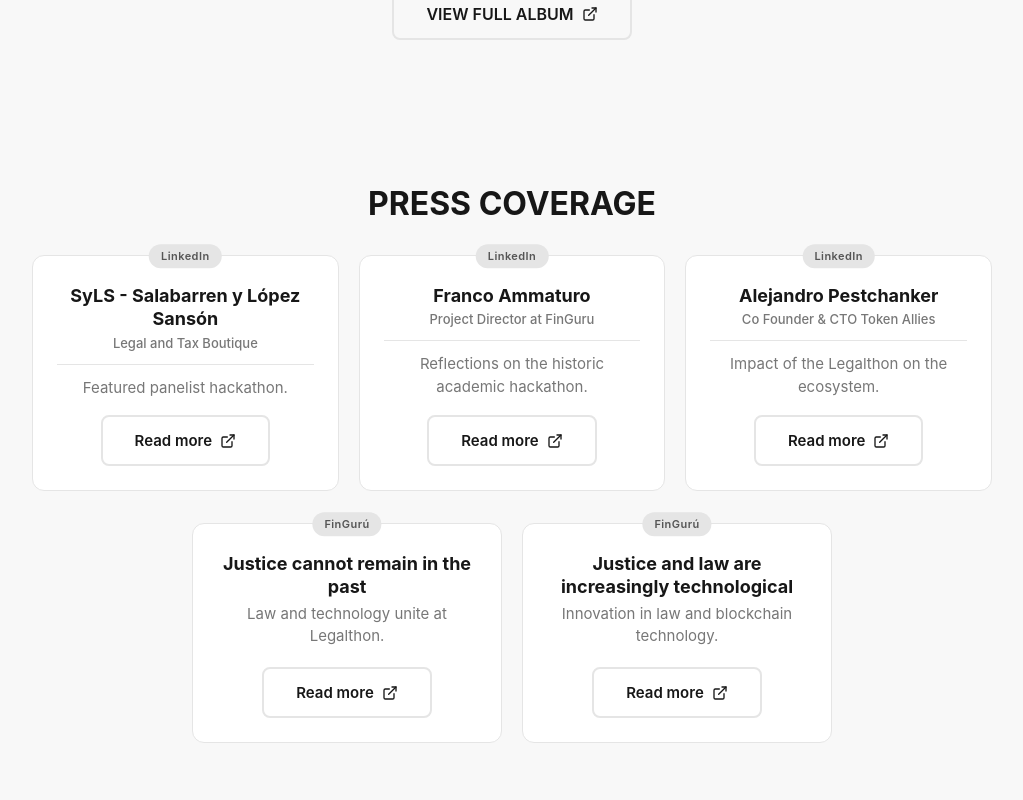
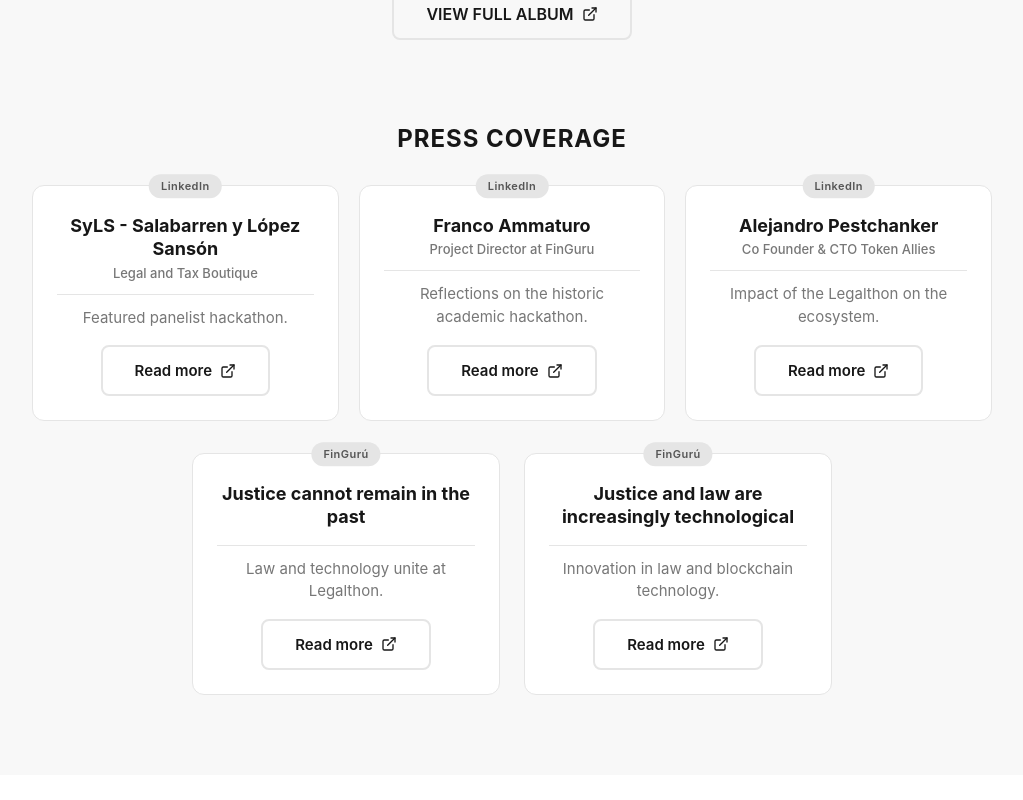
Before and after one commit to IvanSarapura/legalthon-2025, a Next.js app: page /en in a window 1280 px wide. Shown: the part 3240-4040 px from the top of the page, without its empty margins (128-1151 px from the left). Built offline with nearby package versions, Linux system fonts and the light colour scheme.

Commit message:
Design Details Fixed

```diff
--- a/src/components/sections/PressCoverageSection/PressCoverageSection.module.css
+++ b/src/components/sections/PressCoverageSection/PressCoverageSection.module.css
@@ -1,22 +1,23 @@
 /* Base móvil. Fila 1: 3 cards; fila 2: 2 cards centradas. */
 .section {
-  padding: var(--section-padding-block) var(--section-padding-inline)
+  padding: var(--ds-space-1, 1.5rem) var(--section-padding-inline)
     var(--section-padding-block-end);
   background-color: var(--section-alt-bg);
 }
 
 .title {
-  font-size: 1.5rem;
+  font-size: 1.25rem;
   font-weight: 700;
   text-align: center;
   margin-bottom: 1.5rem;
+  letter-spacing: 0.04em;
   color: var(--text-on-section-alt);
 }
 
 .row1 {
   display: grid;
   grid-template-columns: 1fr;
-  gap: var(--section-gap);
+  gap: 1.5rem;
   max-width: 960px;
   margin: 0 auto 1.5rem;
 }
@@ -24,7 +25,7 @@
 .row2 {
   display: grid;
   grid-template-columns: 1fr;
-  gap: var(--section-gap);
+  gap: 1.5rem;
   max-width: 640px;
   margin: 0 auto;
 }
@@ -83,8 +84,16 @@
   width: 100%;
 }
 
-.cardSubtitle + .cardDescription {
+.cardSubtitle + .cardDescription,
+.cardSeparator + .cardDescription {
   margin-top: 0.75rem;
+}
+
+.cardSeparator {
+  display: block;
+  width: 100%;
+  padding-bottom: 0.75rem;
+  border-bottom: 1px solid var(--color-border);
 }
 
 .cardDescription {
@@ -134,7 +143,7 @@
 
 @media (min-width: 768px) {
   .title {
-    font-size: 2rem;
+    font-size: 1.5rem;
     margin-bottom: 2rem;
   }
 
--- a/src/components/sections/PressCoverageSection/PressCoverageSection.tsx
+++ b/src/components/sections/PressCoverageSection/PressCoverageSection.tsx
@@ -27,10 +27,12 @@
             <h3 className={styles.cardTitle}>
               {t(`${item.id}Title` as "finguru1Title")}
             </h3>
-            {item.source === "linkedin" && (
+            {item.source === "linkedin" ? (
               <p className={styles.cardSubtitle}>
                 {t(`${item.id}Subtitle` as "linkedin1Subtitle")}
               </p>
+            ) : (
+              <span className={styles.cardSeparator} aria-hidden />
             )}
             <p className={styles.cardDescription}>
               {t(`${item.id}Description` as "finguru1Description")}
@@ -61,10 +63,12 @@
             <h3 className={styles.cardTitle}>
               {t(`${item.id}Title` as "finguru1Title")}
             </h3>
-            {item.source === "linkedin" && (
+            {item.source === "linkedin" ? (
               <p className={styles.cardSubtitle}>
                 {t(`${item.id}Subtitle` as "linkedin1Subtitle")}
               </p>
+            ) : (
+              <span className={styles.cardSeparator} aria-hidden />
             )}
             <p className={styles.cardDescription}>
               {t(`${item.id}Description` as "finguru1Description")}
```
